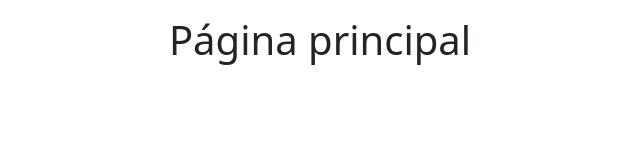
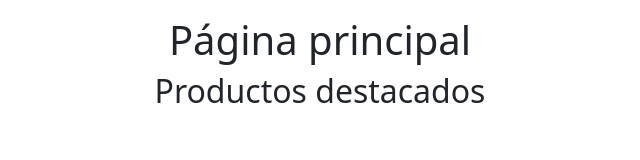
Before and after one commit to NelsonRamirezC/m2_d12_ejemplo_git, a plain HTML site: page index.html in a window 1280 px wide. Shown: the whole page, without its empty margins (320-960 px from the left). Drawn offline with nearby package versions, Linux system fonts and the light colour scheme.

Commit message:
se agrega sección de productos destacados

```diff
--- a/index.html
+++ b/index.html
@@ -15,6 +15,9 @@
 
 <body>
     <h1 class="text-center mt-3">Página principal</h1>
+    <section>
+        <h2 class="text-center">Productos destacados</h2>
+    </section>
 </body>
 
 </html>
```
